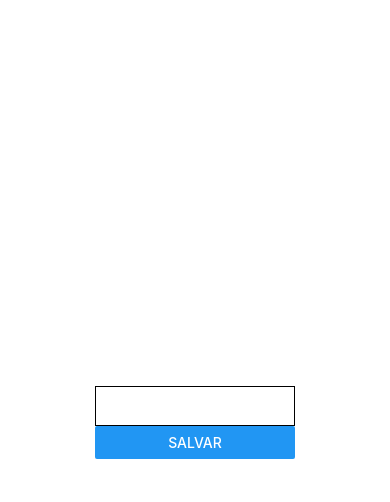
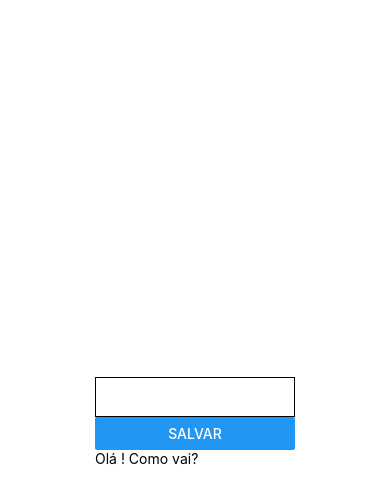
Before and after one commit to arthuryan08/ReactNativeCLI, a React Native app: screen / in a window 390 px wide. Both pictures are taken after a click on the button "SALVAR". Shown: the top 502 px of the page. Built offline with nearby package versions, Linux system fonts and the light colour scheme.

Commit message:
condicional de exibição

```diff
--- a/App.js
+++ b/App.js
@@ -17,17 +17,19 @@ const Input = styled.TextInput`
 const Hello = () => {
   const [name, setName] = useState('');
 
-  const [showName, setSHowName] = useState('');
+  const [showMsg, setShowMsg] = useState(false);
+  const [showName, setShowName] = useState('');
 
   const handleClick = () => {
-    setSHowName(name);
+    setShowName(name);
+    setShowMsg(true);
   };
 
   return (
     <View>
       <Input value={name} onChangeText={e => setName(e)} />
       <Button title="Salvar" onPress={handleClick} />
-      <Text>{showName}</Text>
+      {showMsg ? <Text>Olá {showName}! Como vai?</Text> : null}
     </View>
   );
 };
```
